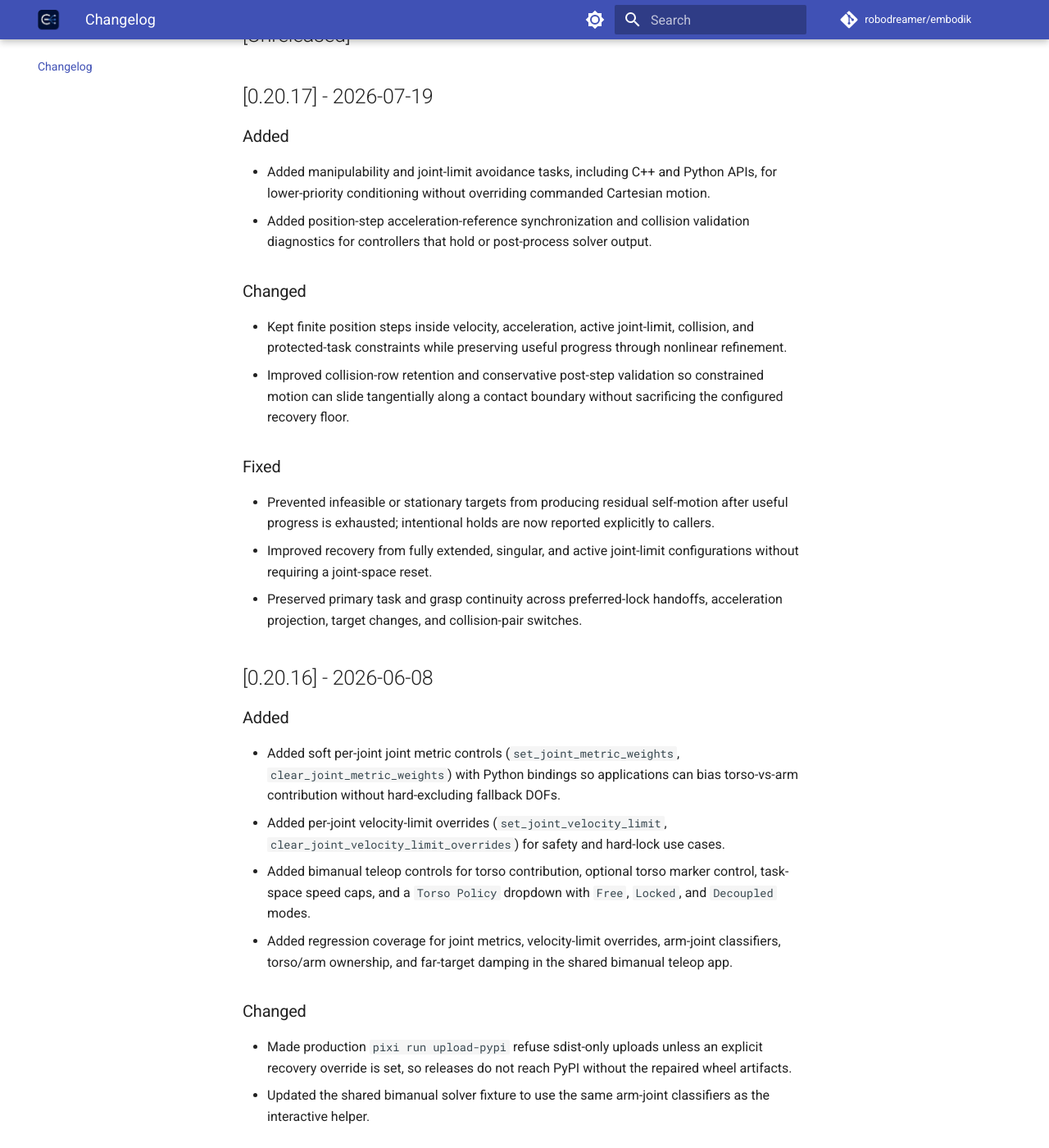
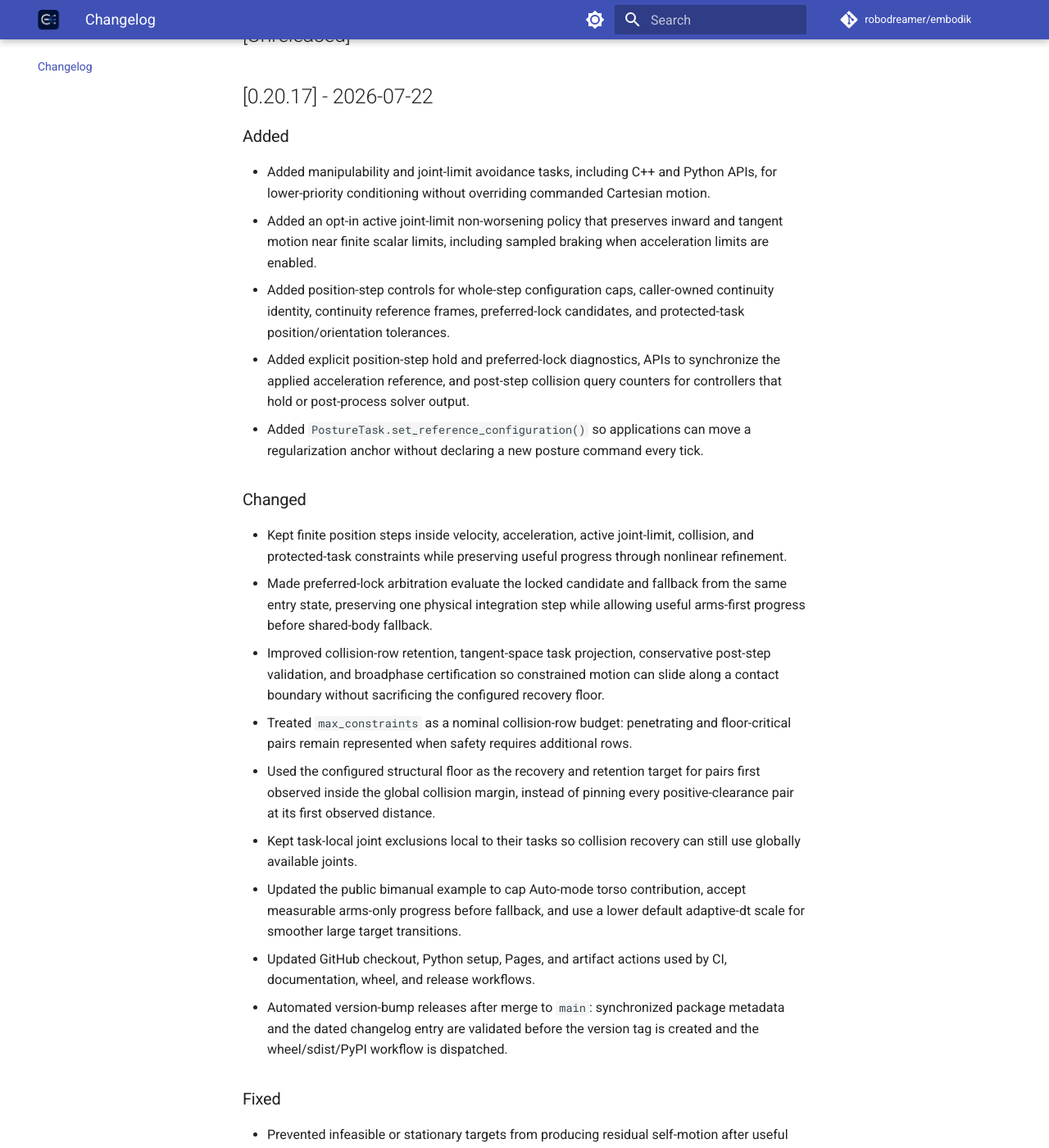
Before and after one commit to robodreamer/embodik, an MkDocs documentation site: the page built from docs/changelog.md, in a window 1280 px wide and 1400 px high, scrolled down 391 px. Shown: the whole window at 82% size. Built offline with MkDocs 1.6.1 and Material for MkDocs 9.7.7, drawn with Linux system fonts in a browser that asks for light colours; comment, search, counter and statistics services are not loaded; some of the changed text lies outside the part shown.

Commit message:
Make release merges complete the publication chain
Validate synchronized release metadata on main, create the missing version tag, and explicitly dispatch the existing tag-scoped wheel and PyPI workflow.

Constraint: Tags pushed with GITHUB_TOKEN do not trigger ordinary push workflows; workflow_dispatch is the supported exception.

Rejected: Relying on the workflow-created tag push | GitHub suppresses the downstream wheels run.

Confidence: high

Scope-risk: moderate

Directive: Keep wheels.yml as the only PyPI OIDC publisher and dispatch it on the created version tag.

Tested: YAML parse; shell syntax; release-chain structural assertions; metadata validation; docs build; git diff check.

Not-tested: Live main merge, production tag creation, PyPI trusted publishing, and GitHub Release creation.

```diff
--- a/CHANGELOG.md
+++ b/CHANGELOG.md
@@ -7,35 +7,73 @@
 
 ## [Unreleased]
 
-## [0.20.17] - 2026-07-19
+## [0.20.17] - 2026-07-22
 
 ### Added
 
 - Added manipulability and joint-limit avoidance tasks, including C++ and
   Python APIs, for lower-priority conditioning without overriding commanded
   Cartesian motion.
-- Added position-step acceleration-reference synchronization and collision
-  validation diagnostics for controllers that hold or post-process solver
-  output.
+- Added an opt-in active joint-limit non-worsening policy that preserves inward
+  and tangent motion near finite scalar limits, including sampled braking when
+  acceleration limits are enabled.
+- Added position-step controls for whole-step configuration caps, caller-owned
+  continuity identity, continuity reference frames, preferred-lock candidates,
+  and protected-task position/orientation tolerances.
+- Added explicit position-step hold and preferred-lock diagnostics, APIs to
+  synchronize the applied acceleration reference, and post-step collision query
+  counters for controllers that hold or post-process solver output.
+- Added `PostureTask.set_reference_configuration()` so applications can move a
+  regularization anchor without declaring a new posture command every tick.
 
 ### Changed
 
 - Kept finite position steps inside velocity, acceleration, active joint-limit,
   collision, and protected-task constraints while preserving useful progress
   through nonlinear refinement.
-- Improved collision-row retention and conservative post-step validation so
-  constrained motion can slide tangentially along a contact boundary without
-  sacrificing the configured recovery floor.
+- Made preferred-lock arbitration evaluate the locked candidate and fallback
+  from the same entry state, preserving one physical integration step while
+  allowing useful arms-first progress before shared-body fallback.
+- Improved collision-row retention, tangent-space task projection, conservative
+  post-step validation, and broadphase certification so constrained motion can
+  slide along a contact boundary without sacrificing the configured recovery
+  floor.
+- Treated `max_constraints` as a nominal collision-row budget: penetrating and
+  floor-critical pairs remain represented when safety requires additional rows.
+- Used the configured structural floor as the recovery and retention target for
+  pairs first observed inside the global collision margin, instead of pinning
+  every positive-clearance pair at its first observed distance.
+- Kept task-local joint exclusions local to their tasks so collision recovery
+  can still use globally available joints.
+- Updated the public bimanual example to cap Auto-mode torso contribution,
+  accept measurable arms-only progress before fallback, and use a lower default
+  adaptive-dt scale for smoother large target transitions.
+- Updated GitHub checkout, Python setup, Pages, and artifact actions used by CI,
+  documentation, wheel, and release workflows.
+- Automated version-bump releases after merge to `main`: synchronized package
+  metadata and the dated changelog entry are validated before the version tag
+  is created and the wheel/sdist/PyPI workflow is dispatched.
 
 ### Fixed
 
 - Prevented infeasible or stationary targets from producing residual
   self-motion after useful progress is exhausted; intentional holds are now
   reported explicitly to callers.
+- Prevented stationary workspace-boundary targets from accumulating regressive
+  velocity-level steps after marker motion stops, while retaining productive
+  convergence through smaller position/orientation error trades.
 - Improved recovery from fully extended, singular, and active joint-limit
   configurations without requiring a joint-space reset.
+- Prevented conditioning, acceleration projection, and lower-priority tasks
+  from spending active joint-limit slack or returning finite steps outside the
+  configured hard limits.
 - Preserved primary task and grasp continuity across preferred-lock handoffs,
   acceleration projection, target changes, and collision-pair switches.
+- Preserved collision recovery floors across cache refreshes, active-row
+  switches, target changes, and diagnostic probes; non-finite collision evidence
+  now fails closed without replacing warm solver state.
+- Distinguished recoverable finite numerical stalls from invalid non-finite
+  input so valid constrained commands can retry without hiding malformed data.
 
 ## [0.20.16] - 2026-06-08
 
```
Also changed, not shown: docs/development.md (+18 -5 lines), 1 other file.
